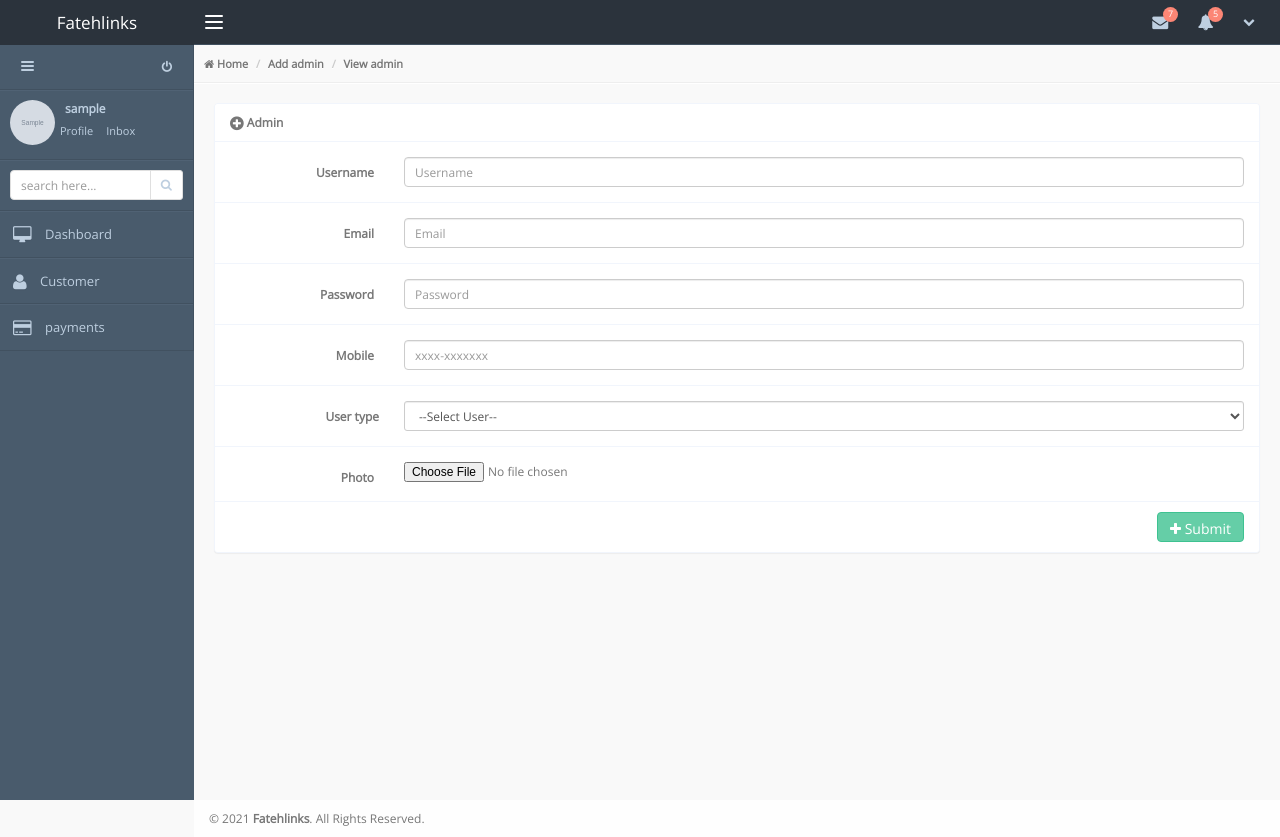
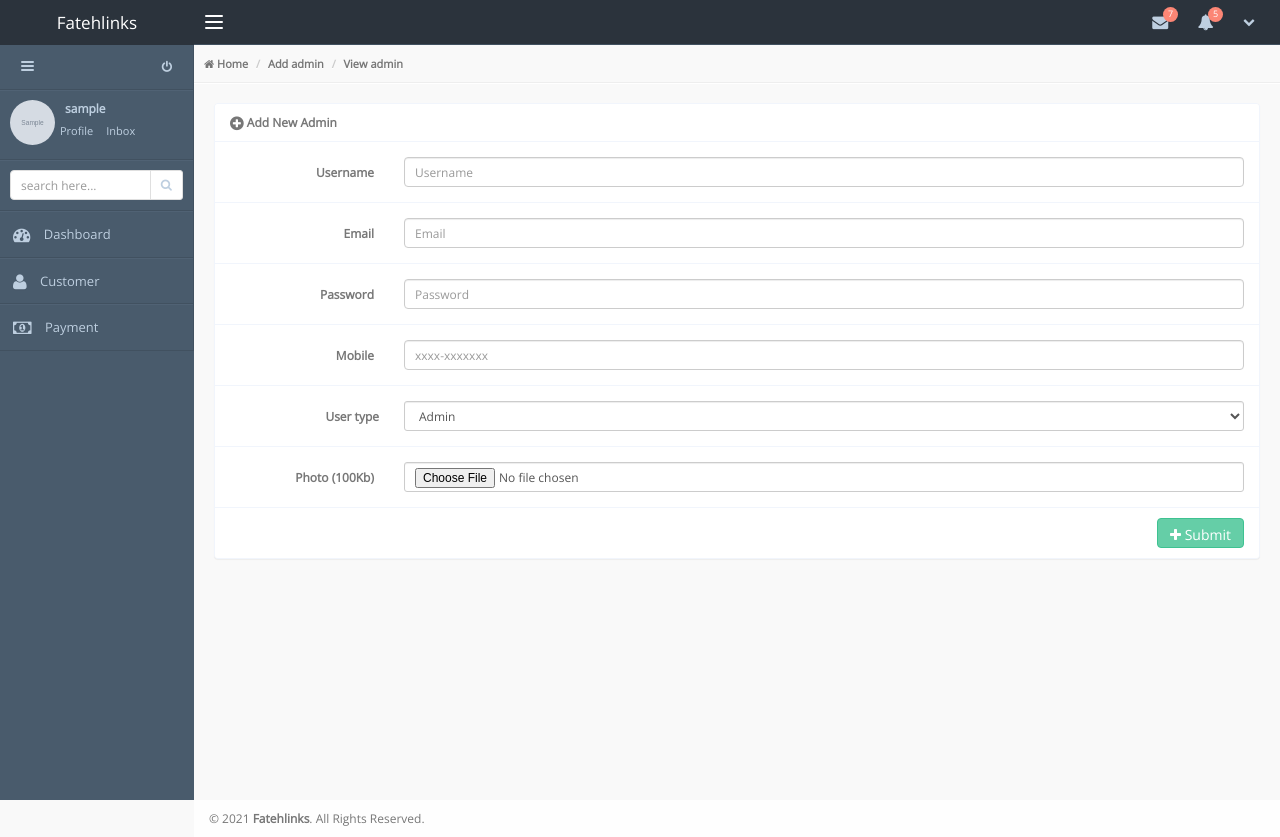
Before and after one commit to Arisha71/real_state, a PHP site: page /admin.php in a window 1280 px wide. Run offline with PHP 8.4, Linux system fonts and the light colour scheme; the visitor is signed in with stand-in values (Sample User, id 1); tables that the repository leaves empty or names only in its code hold one stand-in row (values such as "Sample post"); grey boxes marked "Sample" are stand-in pictures; some libraries are stand-ins or nearby versions.

Commit message:
New Changing done
Project in progress

```diff
--- a/session-demo/admin.php
+++ b/session-demo/admin.php
@@ -24,7 +24,7 @@
                             <div class="panel-heading">
 
                             <div class="row">
-								<div class="col-md-6"><i class="fa fa-plus-circle fa-lg"></i> <strong>Admin</strong> </div>
+								<div class="col-md-6"><i class="fa fa-plus-circle fa-lg"></i> <strong>Add New Admin</strong> </div>
 								<div class="col-md-6">
 									<?php
 									if(session_status() ==PHP_SESSION_NONE){
@@ -83,17 +83,16 @@
                                 <div class="form-group">
                                     <label class="control-label col-md-2 input-sm">User type</label>
                                     <div class="col-md-10">
-                                        <select name="usertype" id="" class="form-control input-sm">
-                                            <option value="-1">--Select User--</option>
-                                            <option value="admin" name="admin">Admin</option>
-                                            <option value="user" name="user">User</option>
+                                        <select name="usertype" class="form-control input-sm">
+                                            <option value="1" >Admin</option>
+                                            <option value="0" >User</option>
                                         </select>
                                     </div><!-- /.col -->
                                 </div><!-- /form-group -->
                                 <div class="form-group">
-                                    <label class=" control-label col-md-2">Photo</label>
+                                    <label class=" control-label col-md-2">Photo (100Kb)</label>
                                     <div class="col-lg-10">
-                                        <input type="file" name="photo">
+                                        <input type="file" class="form-control input-sm" name="photo" required>
                                     </div><!-- /.col -->
                                 </div><!-- /form-group -->
 
--- a/session-demo/include/side-bar.php
+++ b/session-demo/include/side-bar.php
@@ -52,7 +52,7 @@
 					<li>
 						<a href="home.php">
 							<span class="menu-icon">
-                            <i class="fa fa-desktop fa-lg"></i>
+								<i class="fa fa-dashboard fa-lg"></i>
 							</span>
 							<span class="text">
 								Dashboard
@@ -61,6 +61,26 @@
 						</a>
 					</li>
 
+
+
+               <!-- customer tab -->
+					<!-- <li class="openable open">
+						<a href="customers.php">
+							<span class="menu-icon">
+								<i class="fa fa-file-text fa-lg"></i>
+							</span>
+							<span class="text">
+								Customers
+							</span>
+							<span class="menu-hover"></span>
+						</a>
+						<ul class="submenu">
+							<li><a href="customers.php"><span class="submenu-label"><i class="fa fa-plus"></i> Add Customer</span></a></li>
+							<li><a href="view-customers.php"><span class="submenu-label"><i class="fa fa-eye"></i> View Customers</span></a></li>
+						</ul>
+					</li> -->
+
+               <!-- product tab -->
 					<li class="openable open">
 						<a href="add-customer.php">
 							<span class="menu-icon">
@@ -72,23 +92,30 @@
 							<span class="menu-hover"></span>
 						</a>
 						<ul class="submenu">
-                        <li><a href="add-customer.php"><span class="submenu-label"><i class="fa fa-plus fa-lg"></i> Add Customer</span></a></li>
-                        <li><a href="view-customer.php"><span class="submenu-label"><i class="fa fa-eye fa-lg"></i> View Customer</span></a></li>
+							<li><a href="add-customer.php"><span class="submenu-label"><i class="fa fa-plus"></i> Add Customer</span></a></li>
+							<li><a href="view-customer.php"><span class="submenu-label"><i class="fa fa-eye"></i> View Customer</span></a></li>
 						</ul>
 					</li>
 
-                <li>
+
+
+
+
+
+
+                  <!-- report tab -->
+					<li class="openable open">
 						<a href="payments.php">
 							<span class="menu-icon">
-                            <i class="fa fa-credit-card fa-lg"></i>
+								<i class="fa fa-money fa-lg"></i>
 							</span>
 							<span class="text">
-                        payments
+								Payment
 							</span>
 							<span class="menu-hover"></span>
 						</a>
+
 					</li>
-
 				</ul>
 
             <div class="alert alert-info">
--- a/session-demo/payments.php
+++ b/session-demo/payments.php
@@ -210,10 +210,10 @@ if (isset($_POST['update-customer'])) {
     $update_qry = "UPDATE property_selling SET remaning= '$remaning', price = '$pay' WHERE id ='$get_customer_id'";
     $result = mysqli_query($cn, $update_qry);
     if ($result) {
-        //echo '<script>alert("data has been uodated")</script>';
+       echo '<script>alert("data has been uodated")</script>';
     } else {
         echo mysqli_error($cn);
-        //'<script>alert("data has not been uodated")</script>';
+       '<script>alert("data has not been uodated")</script>';
 
     }
 }
```
Also changed, not shown: session-demo/profile.php (+20 -10 lines), session-demo/upload-file/WhatsApp Image 2023-07-03 at 12.23.39.jpg (added), session-demo/upload-file/WhatsApp Image 2023-07-17 at 16.22.19.jpg (added), session-demo/upload-file/unnamed.jpg (added). Lines whose indentation alone changed are shown as unchanged.
